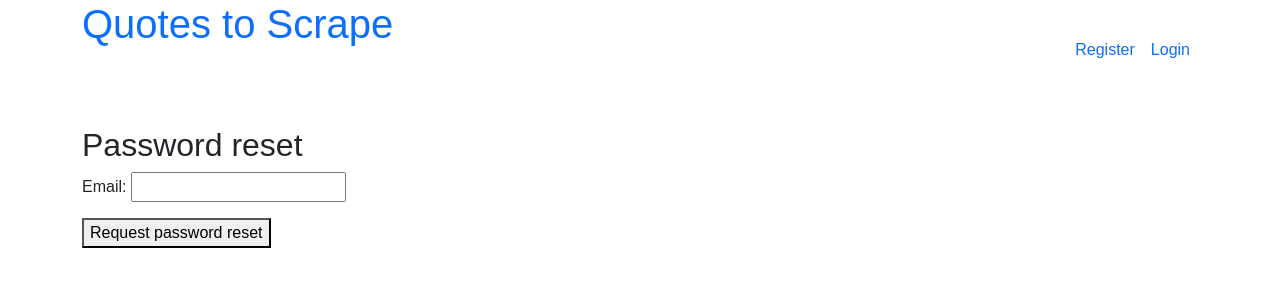
After one commit to Volodymyr-Hokh/goit-web-hw-10, a Django app: page /users/reset-password/ in a window 1280 px wide. The commit adds this page. Shown: the top 300 px of the page. Run offline with Django 4.2, Linux system fonts and the light colour scheme.

Commit message:
HW13 Done

```diff
--- a/hw10/users/templates/registration/login.html
+++ b/hw10/users/templates/registration/login.html
@@ -22,7 +22,9 @@
                         <div class="text-center my-3">
                             <button type="submit" class="btn btn-primary">Login</button>
                         </div>
-                        <input type="hidden" name="next" value="{% url 'quotes:index' %}"/>
+                        <input type="hidden" name="next" value="{% url 'quotes:index' %}" />
+                        <div class="small text-center">
+                            <a href="{% url 'users:password_reset' %}" class="text-center"><i>Forgot Password?</i></a>
                     </form>
                 </div>
             </div>
--- /dev/null
+++ b/hw10/users/templates/users/password_reset.html
@@ -0,0 +1,12 @@
+{% extends "quotes/base.html" %}
+
+{% block content %}
+
+<h2>Password reset</h2>
+<form method="post">
+    {% csrf_token %}
+    {{ form.as_p }}
+    <button type="submit">Request password reset</button>
+</form>
+
+{% endblock %}
--- /dev/null
+++ b/hw10/users/templates/users/password_reset_subject.txt
@@ -0,0 +1 @@
+Password Reset
--- a/hw10/users/urls.py
+++ b/hw10/users/urls.py
@@ -1,4 +1,9 @@
 from django.urls import path, include
+from django.contrib.auth.views import (
+    PasswordResetDoneView,
+    PasswordResetConfirmView,
+    PasswordResetCompleteView,
+)
 
 from . import views
 
@@ -6,4 +11,25 @@ app_name = "users"
 urlpatterns = [
     path("", include("django.contrib.auth.urls")),
     path("register/", views.register, name="register"),
+    path("reset-password/", views.ResetPasswordView.as_view(), name="password_reset"),
+    path(
+        "reset-password/done/",
+        PasswordResetDoneView.as_view(template_name="users/password_reset_done.html"),
+        name="password_reset_done",
+    ),
+    path(
+        "reset-password/confirm/<uidb64>/<token>/",
+        PasswordResetConfirmView.as_view(
+            template_name="users/password_reset_confirm.html",
+            success_url="/users/reset-password/complete/",
+        ),
+        name="password_reset_confirm",
+    ),
+    path(
+        "reset-password/complete/",
+        PasswordResetCompleteView.as_view(
+            template_name="users/password_reset_complete.html"
+        ),
+        name="password_reset_complete",
+    ),
 ]
--- a/hw10/users/views.py
+++ b/hw10/users/views.py
@@ -1,16 +1,32 @@
 from django.shortcuts import render, redirect
 from django.contrib.auth import login
-from django.contrib.auth.forms import UserCreationForm
+from django.contrib.auth.views import PasswordResetView
+from django.contrib.messages.views import SuccessMessageMixin
+from django.urls import reverse_lazy
+
+from .forms import RegisterForm
+
 
 # Create your views here.
 def register(request):
     if request.method == "POST":
-        form = UserCreationForm(data=request.POST)
+        form = RegisterForm(data=request.POST)
         if form.is_valid():
             new_user = form.save(commit=True)
             login(request, new_user)
             return redirect("quotes:index")
     else:
-        form = UserCreationForm()
+        form = RegisterForm()
     context = {"form": form}
     return render(request, "registration/register.html", context)
+
+
+class ResetPasswordView(SuccessMessageMixin, PasswordResetView):
+    template_name = "users/password_reset.html"
+    email_template_name = "users/password_reset_email.html"
+    html_email_template_name = "users/password_reset_email.html"
+    success_url = reverse_lazy("users:password_reset_done")
+    success_message = (
+        "An email with instructions to reset your password has been sent to %(email)s."
+    )
+    subject_template_name = "users/password_reset_subject.txt"
```
Also changed, not shown: hw10/hw10/settings.py (+22 -8 lines), hw10/mongo_to_postgres.py (+18 -19 lines), hw10/users/forms.py (added, +21 -0 lines), hw10/users/templates/registration/register.html (+9 -1 lines), hw10/users/templates/users/password_reset_complete.html (added, +7 -0 lines), hw10/users/templates/users/password_reset_confirm.html (added, +12 -0 lines), hw10/users/templates/users/password_reset_done.html (added, +8 -0 lines), hw10/users/templates/users/password_reset_email.html (added, +14 -0 lines), 1 other file.
